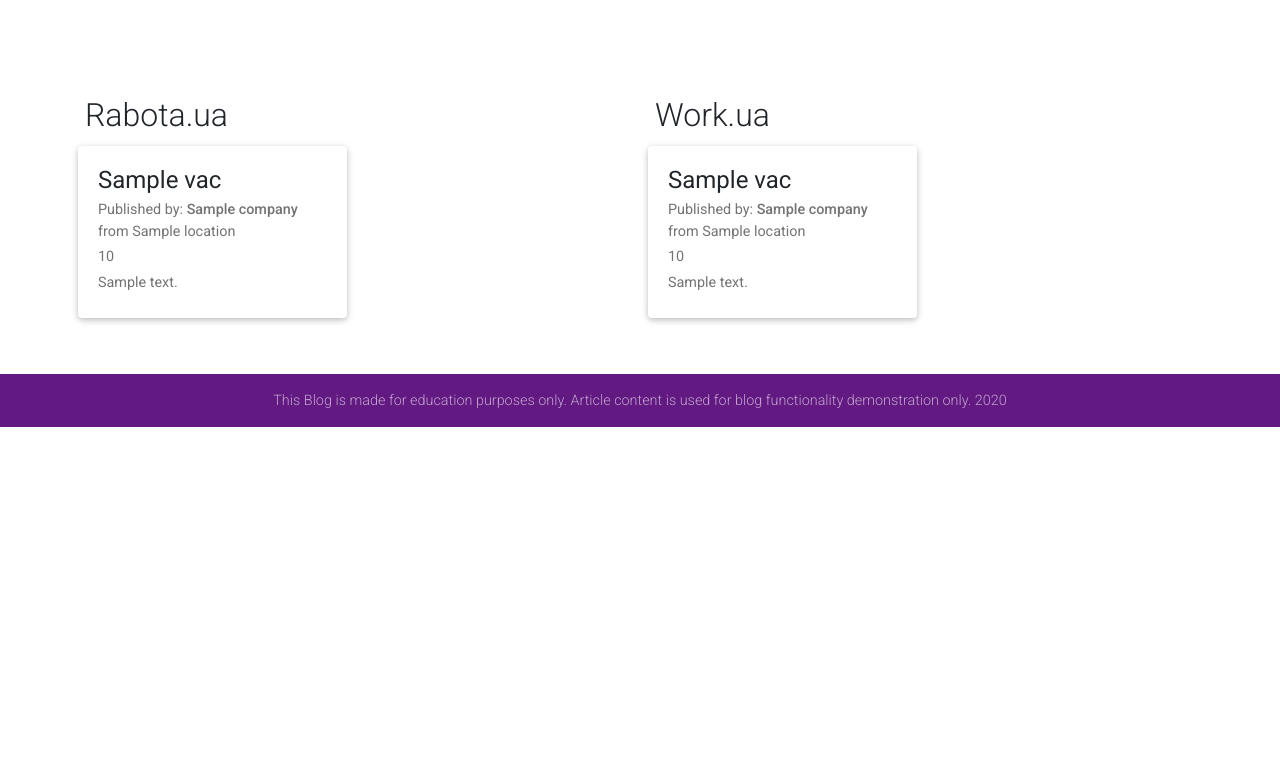
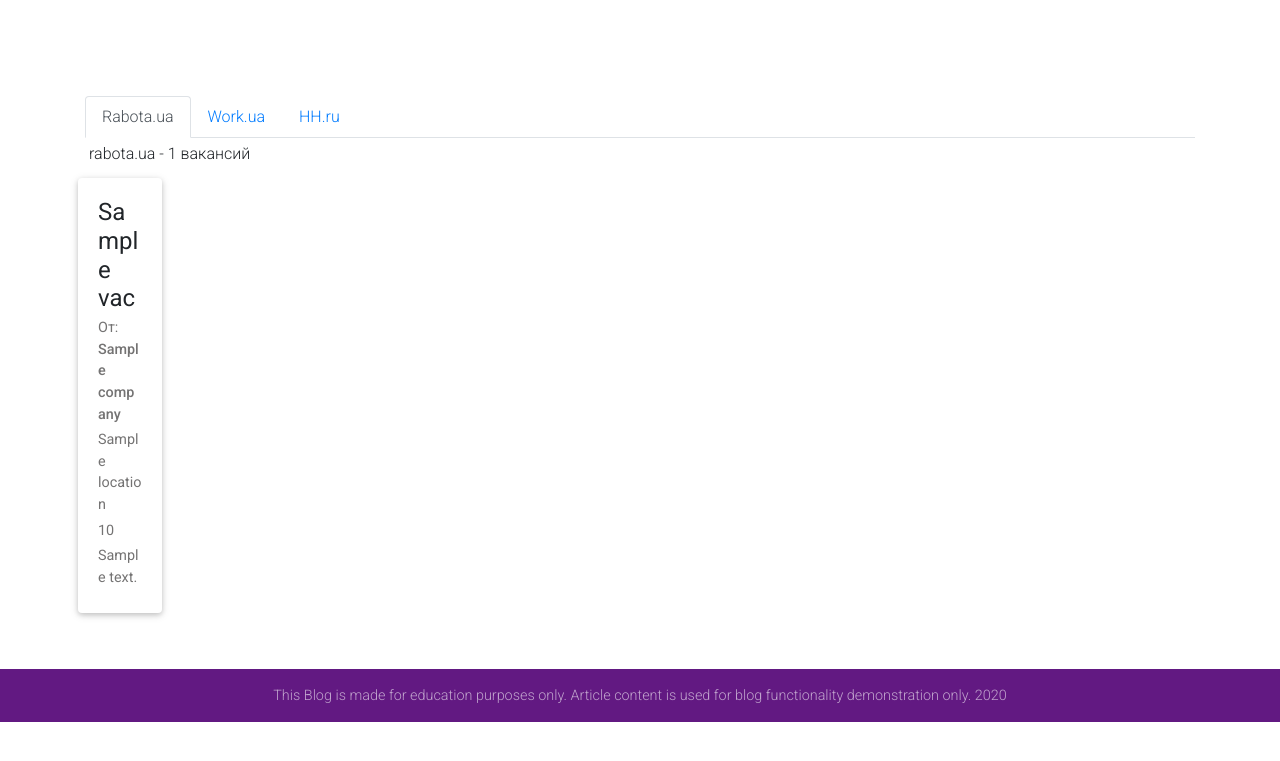
Before and after one commit to noXplode/vacancy-scraper, a Django app: template vscraper/templates/vscraper/scraper.html in a window 1280 px wide. Shown: the top 761 px of the page. Run offline with Django 3.2, Linux system fonts and the light colour scheme; the template is opened without the code that fills it: most values are stand-ins (such as "Sample title", 1, 10 or a date in 2020); some libraries are stand-ins or nearby versions.

Commit message:
added hh scraper, main page

```diff
--- a/vscraper/templates/vscraper/scraper.html
+++ b/vscraper/templates/vscraper/scraper.html
@@ -6,11 +6,20 @@
 
 {% block content %}
 <div class="container mt-5 py-5 mh-1000" >
+    <nav>
+        <div class="nav nav-tabs" id="nav-tab" role="tablist">
+          <a class="nav-item nav-link active" id="nav-rabotaua-tab" data-toggle="tab" href="#nav-rabotaua" role="tab" aria-controls="nav-rabotaua" aria-selected="true">Rabota.ua</a>
+          <a class="nav-item nav-link" id="nav-workua-tab" data-toggle="tab" href="#nav-workua" role="tab" aria-controls="nav-workua" aria-selected="false">Work.ua</a>
+          <a class="nav-item nav-link" id="nav-hhru-tab" data-toggle="tab" href="#nav-hhru" role="tab" aria-controls="nav-hhru" aria-selected="false">HH.ru</a>
+        </div>
+    </nav>
+    <div class="tab-content" id="nav-tabContent">
+        <div class="tab-pane fade show active" id="nav-rabotaua" role="tabpanel" aria-labelledby="nav-rabotaua-tab">
             <div class="row d-flex flex-column justify-content-xl-between flex-lg-row justify-content-center">
-        <div class="col-lg-6 col-auto">
+                <div class="col-auto">
                     {% if resR %}
-            <h2 class="card-title mb-1">Rabota.ua</h2>
-            <div class="row row-cols-1 row-cols-sm-2 row-cols-md-2 wow fadeIn">
+                    <p class="card-text m-1">rabota.ua - {{resR|length}} вакансий</p>
+                    <div class="row row-cols-1 row-cols-md-2 wow fadeIn">
                         {% for vac in resR %}
                         <div class="col p-2">
                             <div class="card h-100 ">
@@ -23,7 +32,8 @@
 
                                 <div class="card-body">
                                     <h4 class="card-title mb-1"><a class="text-body" href="{{ vac.url }}">{{ vac.title }}</a></h4>
-                            <p class="card-text mb-1">Published by: <strong>{{vac.company}}</strong> from {{vac.location}}</p>
+                                    <p class="card-text mb-1">От: <strong>{{vac.company}}</strong></p>
+                                    <p class="card-text mb-1">{{vac.location}}</p>
                                     <p class="card-text mb-1">{{vac.salary}}</p>
                                     <p class="card-text mb-1">{{vac.shdescr}}</p>
                                 </div>
@@ -49,11 +59,14 @@
                     </div>-->
                     {% endif %}
                 </div>
-
-        <div class="col-lg-6 col-auto">
-            {% if resR %}
-            <h2 class="card-title mb-1">Work.ua</h2>
-            <div class="row row-cols-1 row-cols-sm-2 row-cols-md-2 wow fadeIn">
+            </div>
+        </div>
+        <div class="tab-pane fade" id="nav-workua" role="tabpanel" aria-labelledby="nav-workua-tab">
+            <div class="row d-flex flex-column justify-content-xl-between flex-lg-row justify-content-center">
+                <div class="col-auto">
+                    {% if resW %}
+                    <p class="card-text m-1">work.ua - {{resW|length}} вакансий</p>
+                    <div class="row row-cols-1 row-cols-md-2 wow fadeIn">
                         {% for vac in resW %}
                         <div class="col p-2">
                             <div class="card h-100 ">
@@ -66,7 +79,8 @@
 
                                 <div class="card-body">
                                     <h4 class="card-title mb-1"><a class="text-body" href="{{ vac.url }}">{{ vac.title }}</a></h4>
-                            <p class="card-text mb-1">Published by: <strong>{{vac.company}}</strong> from {{vac.location}}</p>
+                                    <p class="card-text mb-1">От: <strong>{{vac.company}}</strong></p>
+                                    <p class="card-text mb-1">{{vac.location}}</p>
                                     <p class="card-text mb-1">{{vac.salary}}</p>
                                     <p class="card-text mb-1">{{vac.shdescr}}</p>
                                 </div>
@@ -92,6 +106,65 @@
                     </div>-->
                     {% endif %}
                 </div>
+            </div>
+        </div>
+        <div class="tab-pane fade" id="nav-hhru" role="tabpanel" aria-labelledby="nav-hhru-tab">
+            <div class="row d-flex flex-column justify-content-xl-between flex-lg-row justify-content-center">
+                <div class="col-auto">
+                    {% if resH %}
+                    <p class="card-text m-1">hh.ru - {{resH|length}} вакансий</p>
+                    <div class="row row-cols-1 row-cols-md-2 wow fadeIn">
+                        {% for vac in resH %}
+                        <div class="col p-2">
+                            <div class="card h-100 ">
+                                <!--<div class="view overlay">
+                                    <img class="card-img-top"  src="{{article.urlimage}}" alt="">
+                                    <a href="{{ article.get_absolute_url }}" >
+                                    <div class="mask rgba-white-slight"></div>
+                                    </a>
+                                </div>-->
+
+                                <div class="card-body">
+                                    <h4 class="card-title mb-1"><a class="text-body" href="{{ vac.url }}">{{ vac.title }}</a></h4>
+                                    <p class="card-text mb-1">От: <strong>{{vac.company}}</strong></p>
+                                    <p class="card-text mb-1">{{vac.location}}</p>
+                                    <p class="card-text mb-1">{{vac.salary}}</p>
+                                    <p class="card-text mb-1">{{vac.shdescr}}</p>
+                                </div>
+                            </div>
+                        </div>
+                        {% endfor %}
+                    </div>
+                    <!--
+                    <div class="pagination row row-cols-1 mt-3">
+                            <nav aria-label="Page navigation ">
+                                <ul class="pagination pagination-lg justify-content-center">
+                                    {% if artiсles.has_previous %}
+                                    <li class="page-item"><a class="page-link" href="?page={{ artiсles.previous_page_number }}">Previous</a></li>
+                                    {% endif %}
+
+                                    <li class="page-item"><a class="page-link">Page {{ artiсles.number }} of {{ artiсles.paginator.num_pages }}</a></li>
+
+                                    {% if artiсles.has_next %}
+                                    <li class="page-item"><a class="page-link" href="?page={{ artiсles.next_page_number }}">Next</a></li>
+                                    {% endif %}
+                                </ul>
+                            </nav>
+                    </div>-->
+                    {% endif %}
+                </div>
+            </div>
+
+        </div>
+    </div>
+
+
+
+
+
+
+
+
 
     </div>
 </div>
```
Also changed, not shown: vscraper/views.py (+67 -1 lines). Lines whose indentation alone changed are shown as unchanged.
